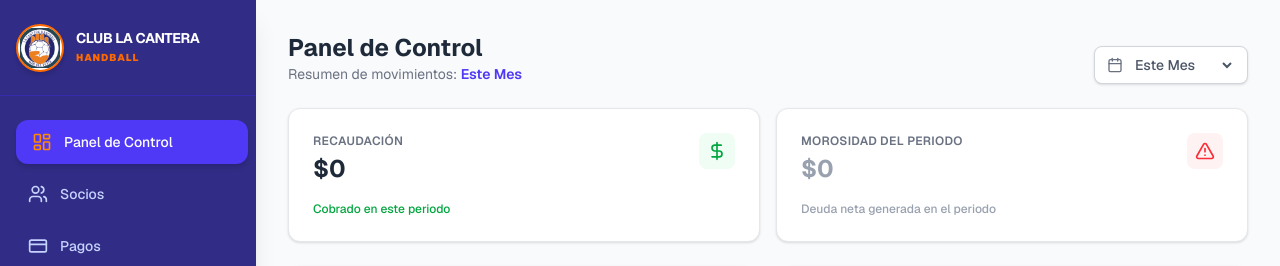
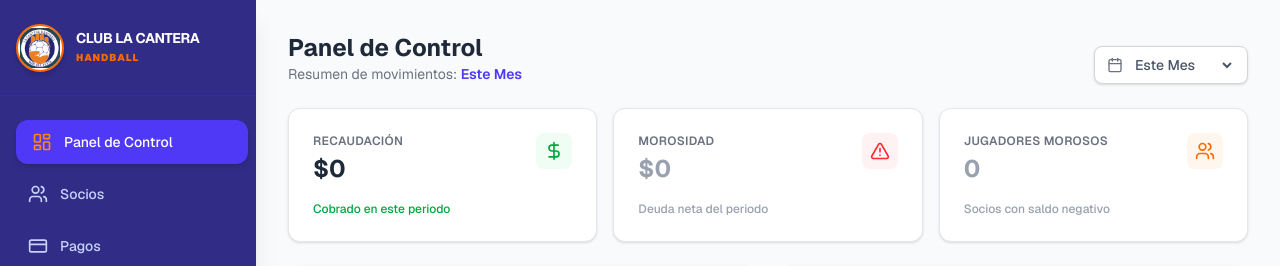
Before and after one commit to murakamifranco-code/Club-La-Cantera, a Next.js app: page /admin/dashboard in a window 1280 px wide. Shown: the top 266 px of the page. Built offline with nearby package versions, Linux system fonts and the light colour scheme; no server answers; the database is empty.

Commit message:
feat: añadir kpi de cantidad de morosos filtrado por periodo

```diff
--- a/src/app/admin/dashboard/page.tsx
+++ b/src/app/admin/dashboard/page.tsx
@@ -2,13 +2,13 @@
 
 import { useEffect, useState } from 'react'
 import { supabase } from '../../../lib/supabaseClient'
-import { DollarSign, Search, CreditCard, Loader2, Calendar, CheckCircle, XCircle, AlertTriangle } from 'lucide-react'
+import { DollarSign, Search, CreditCard, Loader2, Calendar, CheckCircle, XCircle, AlertTriangle, Users } from 'lucide-react'
 import { format, parseISO, startOfMonth, subMonths, startOfYear, endOfMonth } from 'date-fns'
 
 export default function AdminDashboard() {
   const [dateFilter, setDateFilter] = useState<'current' | 'last' | 'year'>('current')
 
-  const [stats, setStats] = useState({ revenue: 0, debt: 0 })
+  const [stats, setStats] = useState({ revenue: 0, debt: 0, debtorCount: 0 })
   const [recentPayments, setRecentPayments] = useState<any[]>([])
   const [loading, setLoading] = useState(true)
 
@@ -53,20 +53,28 @@ export default function AdminDashboard() {
       .gte('date', startDate.toISOString())
       .lte('date', endDate.toISOString())
 
+    // 1. RECAUDACIÓN
     const revenue = movements?.filter(m =>
       m.amount > 0 && (m.method === 'cash' || m.method === 'transfer')
     ).reduce((acc, curr) => acc + curr.amount, 0) || 0;
 
-    // LÓGICA DE MOROSIDAD SIN COMPENSACIÓN DE SALDOS
+    // 2. MOROSIDAD Y CANTIDAD DE MOROSOS (Cálculo individual por socio)
     let periodDebt = 0;
+    let debtors = 0;
+
     if (movements && movements.length > 0) {
       const balanceByUser: { [key: string]: number } = {};
+
       movements.forEach(m => {
         if (!balanceByUser[m.user_id]) balanceByUser[m.user_id] = 0;
         balanceByUser[m.user_id] += m.amount;
       });
+
       Object.values(balanceByUser).forEach(balance => {
-        if (balance < 0) periodDebt += Math.abs(balance);
+        if (balance < 0) {
+          periodDebt += Math.abs(balance);
+          debtors++; // Sumamos uno a la cuenta de morosos
+        }
       });
     }
 
@@ -79,7 +87,8 @@ export default function AdminDashboard() {
 
     setStats({
         revenue,
-        debt: periodDebt
+        debt: periodDebt,
+        debtorCount: debtors
     })
     setRecentPayments(recent || [])
     setLoading(false)
@@ -146,7 +155,8 @@ export default function AdminDashboard() {
         </div>
       </div>
 
-      <div className="grid grid-cols-1 md:grid-cols-2 gap-4 text-left">
+      {/* TARJETAS KPI */}
+      <div className="grid grid-cols-1 md:grid-cols-3 gap-4 text-left">
           <div className="bg-white p-6 rounded-xl shadow-sm border border-gray-200 text-left">
               <div className="flex justify-between items-start text-left">
                   <div className="text-left">
@@ -155,20 +165,34 @@ export default function AdminDashboard() {
                   </div>
                   <div className="p-2 bg-green-50 text-green-600 rounded-lg"><DollarSign size={20}/></div>
               </div>
-              <p className="text-xs text-green-600 mt-4 font-medium flex items-center gap-1 text-left">Cobrado en este periodo</p>
+              <p className="text-xs text-green-600 mt-4 font-medium text-left">Cobrado en este periodo</p>
           </div>
 
           <div className="bg-white p-6 rounded-xl shadow-sm border border-gray-200 text-left">
               <div className="flex justify-between items-start text-left">
                   <div className="text-left">
-                      <p className="text-xs font-semibold text-gray-500 uppercase tracking-wide">Morosidad del Periodo</p>
+                      <p className="text-xs font-semibold text-gray-500 uppercase tracking-wide">Morosidad</p>
                       <h3 className={`text-2xl font-bold mt-1 ${stats.debt > 0 ? 'text-red-600' : 'text-gray-400'}`}>
                           ${stats.debt.toLocaleString()}
                       </h3>
                   </div>
                   <div className="p-2 bg-red-50 text-red-500 rounded-lg"><AlertTriangle size={20}/></div>
               </div>
-              <p className="text-xs text-gray-400 mt-4 font-medium text-left">Deuda neta generada en el periodo</p>
+              <p className="text-xs text-gray-400 mt-4 font-medium text-left">Deuda neta del periodo</p>
+          </div>
+
+          {/* NUEVO KPI: CANTIDAD DE MOROSOS */}
+          <div className="bg-white p-6 rounded-xl shadow-sm border border-gray-200 text-left">
+              <div className="flex justify-between items-start text-left">
+                  <div className="text-left">
+                      <p className="text-xs font-semibold text-gray-500 uppercase tracking-wide">Jugadores Morosos</p>
+                      <h3 className={`text-2xl font-bold mt-1 ${stats.debtorCount > 0 ? 'text-orange-600' : 'text-gray-400'}`}>
+                          {stats.debtorCount}
+                      </h3>
+                  </div>
+                  <div className="p-2 bg-orange-50 text-orange-500 rounded-lg"><Users size={20}/></div>
+              </div>
+              <p className="text-xs text-gray-400 mt-4 font-medium text-left">Socios con saldo negativo</p>
           </div>
       </div>
 
```
